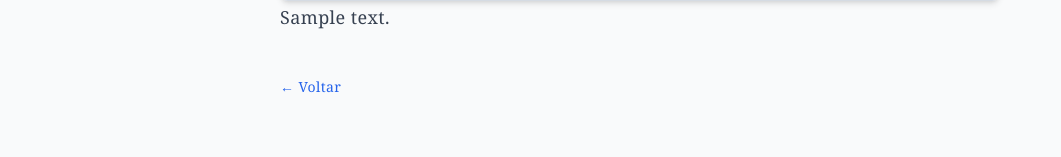
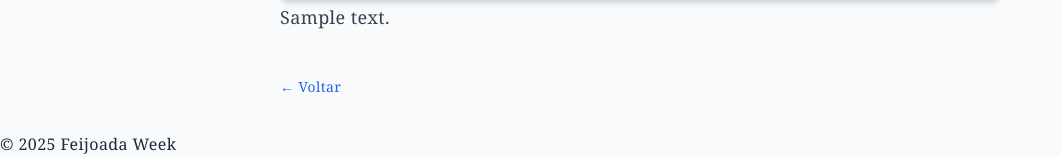
Before and after one commit to ahrocha/feijoadaweek-python-django, a Django app: a page that uses core/templates/core/post_detail.html in a window 1280 px wide. Shown: the part 969-1126 px from the top of the page, without its empty margins (0-1061 px from the left). Before the commit the page ends 1062 px from the top, so only its background shows below. Run offline with Django 3.2, Linux system fonts and the light colour scheme; tables that the repository leaves empty hold one stand-in row (values such as "Sample post"); grey boxes marked "Sample" are stand-in pictures; some libraries are stand-ins or nearby versions.

Commit message:
HTML pages using base.html

```diff
--- /dev/null
+++ b/core/templates/base.html
@@ -0,0 +1,39 @@
+{% load static tailwind_tags %}
+<!DOCTYPE html>
+<html lang="pt" xml:lang="pt">
+  <head>
+    <title>{% block title %}Feijoada Week{% endblock %}</title>
+    <meta charset="UTF-8">
+    <meta name="viewport" content="width=device-width, initial-scale=1.0">
+    <meta http-equiv="X-UA-Compatible" content="ie=edge">
+    {% tailwind_css %}
+<script defer data-domain="feijoadaweek.com.br" src="https://plausible.andreyrocha.com/js/script.file-downloads.hash.outbound-links.pageview-props.revenue.tagged-events.js"></script>
+<script>window.plausible = window.plausible || function() { (window.plausible.q = window.plausible.q || []).push(arguments) }</script>
+<link href="https://fonts.googleapis.com/css2?family=Lobster&display=swap" rel="stylesheet">
+
+
+  </head>
+
+  <body class="bg-gray-50 font-serif leading-relaxed tracking-wide text-gray-800">
+
+        <header class="relative w-full h-48 flex items-center justify-center mb-8">
+        <img src="https://feijoadaweek.s3.us-west-2.amazonaws.com/caldeirao-feijoada.jpg"
+            alt="Caldeirão de Feijoada"
+            class="absolute inset-0 w-full h-full object-cover opacity-50 z-0">
+        <h1 class="relative z-10 text-2xl md:text-5xl font-bold text-center px-4 font-lobster">
+            Todo dia é dia de feijoada
+        </h1>
+        </header>
+
+        <div class="max-w-3xl mx-auto px-6 py-8">
+
+        <main>
+            {% block content %}{% endblock %}
+        </main>
+        </div>
+
+    <footer>
+        <p>&copy; 2025 Feijoada Week</p>
+    </footer>
+  </body>
+</html>
--- a/core/templates/core/post_detail.html
+++ b/core/templates/core/post_detail.html
@@ -1,22 +1,9 @@
-{% load static tailwind_tags %}
-<!DOCTYPE html>
-<html lang="pt" xml:lang="pt">
-  <head>
-    <title>{{ post.title }} | Feijoada Week</title>
-    <meta charset="UTF-8">
-    <meta name="viewport" content="width=device-width, initial-scale=1.0">
-    <meta http-equiv="X-UA-Compatible" content="ie=edge">
-    {% tailwind_css %}
-<script defer data-domain="feijoadaweek.com.br" src="https://plausible.andreyrocha.com/js/script.file-downloads.hash.outbound-links.pageview-props.revenue.tagged-events.js"></script>
-<script>window.plausible = window.plausible || function() { (window.plausible.q = window.plausible.q || []).push(arguments) }</script>
-<link href="https://fonts.googleapis.com/css2?family=Lobster&display=swap" rel="stylesheet">
+{% extends "base.html" %}
+
+{% block title %}{{ post.title }} | Feijoada Week{% endblock %}
 
 
-  </head>
-
-  <body class="bg-gray-50 font-serif leading-relaxed tracking-wide text-gray-800">
-    <div class="max-w-3xl mx-auto px-6 py-8">
-      {% include 'header.html' %}
+{% block content %}
       <!-- Botão de Voltar -->
       <div class="mb-8">
         <a href="{% url 'home' %}" class="text-blue-600 hover:underline text-sm">&larr; Voltar</a>
@@ -48,6 +35,4 @@
       <div class="mt-10">
         <a href="{% url 'home' %}" class="text-blue-600 hover:underline text-sm">&larr; Voltar</a>
       </div>
-    </div>
-  </body>
-</html>
+{% endblock %}
```
Also changed, not shown: core/templates/core/home.html (+4 -24 lines).
